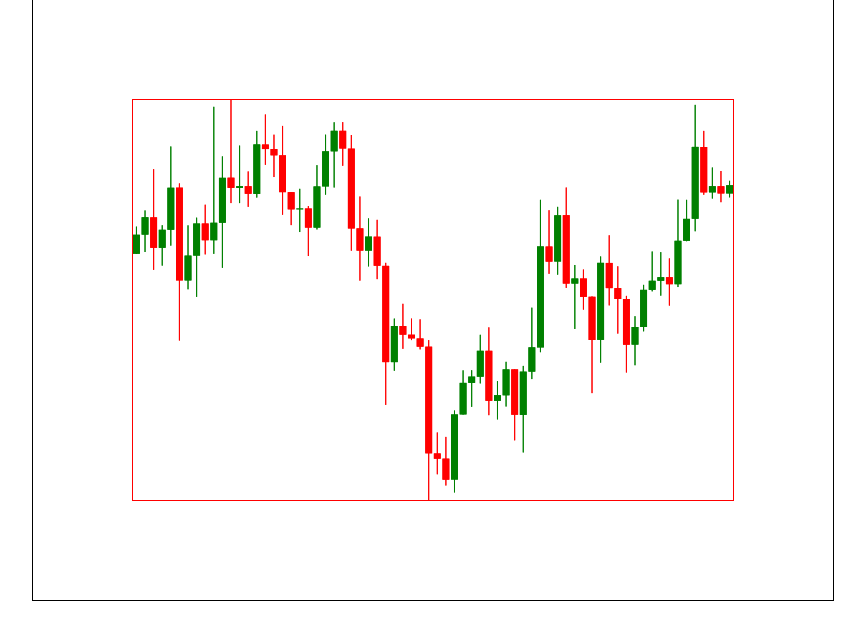
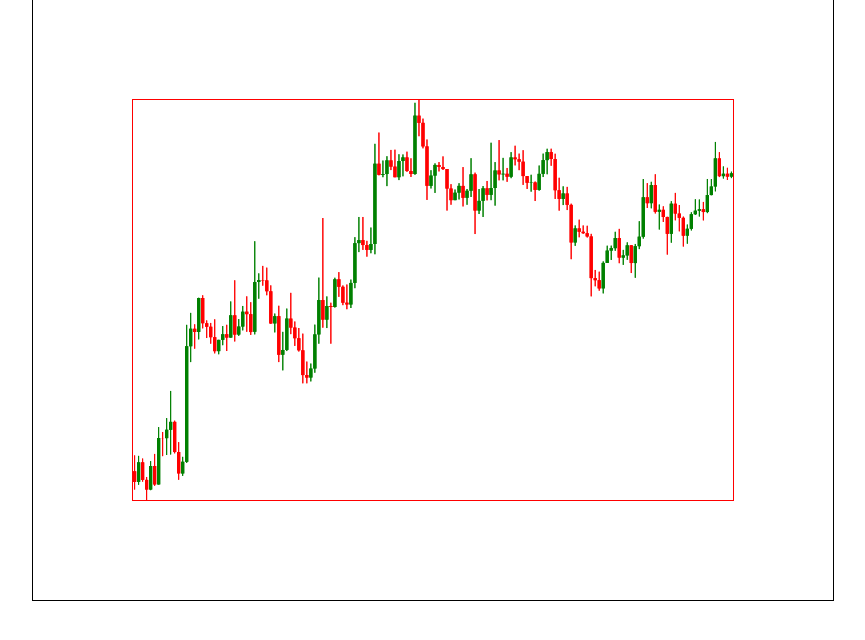
Before and after one commit to makskornakov/canvas-trading-demo, a React (Create React App) app: page / in a window 1280 px wide. Shown: the top 640 px of the page, without its empty margins (207-1072 px from the left). Built offline with nearby package versions, Linux system fonts and the light colour scheme.

Commit message:
pack some things into canvas class

```diff
--- a/src/App.tsx
+++ b/src/App.tsx
@@ -1,14 +1,12 @@
 import React, { useEffect } from 'react';
 import Canvas from './Canvas';
-import { CandleToDraw, drawFunction, getDrawingArray } from './draw';
+import { CandleCanvas, CandleToDraw, drawFunction } from './draw';
 import exampleArray from './output';
 
 function App() {
   const drawingCandles = exampleArray.map((candle) => candle as CandleToDraw);
-  const result = getDrawingArray(drawingCandles);
-  const canvas = result.canvas;
-  const candles = result.candles2D;
-  console.log(candles, canvas);
+  const canvas = new CandleCanvas(600, 400, 150, drawingCandles);
+  console.log(canvas);
 
   return (
     <>
@@ -27,7 +25,6 @@ function App() {
           draw={drawFunction}
           width={600}
           height={400}
-          candlesArray={candles}
           canvas={canvas}
         ></Canvas>
       </div>
--- a/src/Canvas.tsx
+++ b/src/Canvas.tsx
@@ -1,5 +1,5 @@
 import React, { useEffect, useRef } from 'react';
-import { Candle2D, CandleCanvas, CandleToDraw } from './draw';
+import { Candle2D, CandleCanvas } from './draw';
 
 type CanvasProps = React.DetailedHTMLProps<
   React.CanvasHTMLAttributes<HTMLCanvasElement>,
@@ -11,7 +11,6 @@ type CanvasProps = React.DetailedHTMLProps<
     canvas: CandleCanvas
   ) => void;
 } & {
-  candlesArray: Candle2D[];
   canvas: CandleCanvas;
 };
 
@@ -24,8 +23,8 @@ const Canvas: React.FC<CanvasProps> = ({ draw, ...props }) => {
 
     const ctx = canvas.getContext('2d');
     if (!ctx) return;
-    draw(ctx, props.candlesArray, props.canvas);
-  }, [draw, props.candlesArray, props.canvas]);
+    draw(ctx, props.canvas.candleArray, props.canvas);
+  }, [draw, props.canvas.candleArray, props.canvas]);
 
   return (
     <canvas
--- a/src/draw.ts
+++ b/src/draw.ts
@@ -29,6 +29,7 @@ export class CandleCanvas {
   max: number;
   gap: number;
   candleWidth: number;
+  candleArray: Candle2D[];
 
   constructor(
     width: number,
@@ -48,6 +49,8 @@ export class CandleCanvas {
     const gapAndWidth = this.getGapAndCandleWidth();
     this.gap = gapAndWidth.gap;
     this.candleWidth = gapAndWidth.candleWidth;
+
+    this.candleArray = this.getDrawingArray(candlesToDraw);
   }
   private getGapAndCandleWidth() {
     const gap = this.width / this.candlesShown / 5;
@@ -59,6 +62,19 @@ export class CandleCanvas {
     const min = Math.min(...candles.map((candle) => candle.low));
     const max = Math.max(...candles.map((candle) => candle.high));
     return { min, max };
+  }
+  private getDrawingArray(candlesArray: CandleToDraw[]) {
+    const sliced = candlesArray.slice(-this.candlesShown);
+    const candles2D = sliced.map((candle) => {
+      return new Candle2D(
+        candle.open,
+        candle.close,
+        candle.low,
+        candle.high,
+        this
+      );
+    });
+    return candles2D;
   }
 }
 
@@ -119,20 +135,6 @@ export class Candle2D {
   }
 }
 
-export const getDrawingArray = function (candlesArray: CandleToDraw[]) {
-  const canvas = new CandleCanvas(600, 400, 70, candlesArray);
-  const sliced = candlesArray.slice(-canvas.candlesShown);
-  const candles2D = sliced.map((candle) => {
-    return new Candle2D(
-      candle.open,
-      candle.close,
-      candle.low,
-      candle.high,
-      canvas
-    );
-  });
-  return { canvas, candles2D };
-};
 export const drawFunction = (
   ctx: CanvasRenderingContext2D,
   candlesArray: Candle2D[],
```
